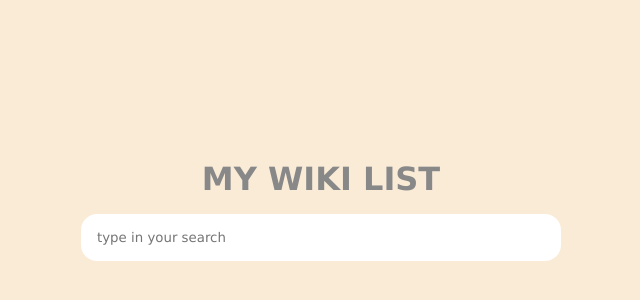
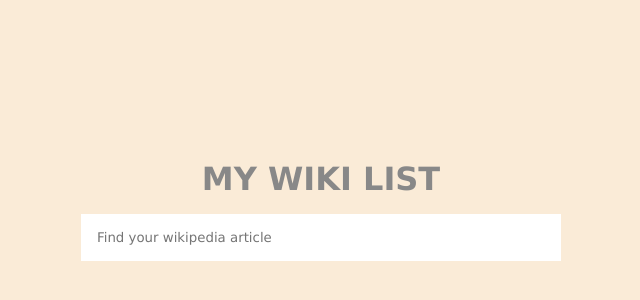
Before and after one commit to lukas-anci/wikiTask, a React (Create React App) app: page / in a window 1280 px wide. Shown: the part 166-466 px from the top of the page, without its empty margins (319-959 px from the left). Built offline with nearby package versions, Linux system fonts and the light colour scheme.

Commit message:
refactor SearchForm

```diff
--- a/src/App.css
+++ b/src/App.css
@@ -29,10 +29,6 @@ h1 {
 }
 
 .search-box {
-  /* display: flex; */
-  align-items: center;
-  justify-content: center;
-  border-radius: 1rem;
   overflow: hidden;
   width: 100%;
   max-width: 480px;
--- a/src/App.jsx
+++ b/src/App.jsx
@@ -1,8 +1,11 @@
-import { useEffect, useState } from 'react';
+import { useState } from 'react';
 import './App.css';
 
 import axios from 'axios';
 import Results from './components/Results';
+
+import SearchForm from './components/SearchForm';
+
 function App() {
   const [search, setSearch] = useState('');
   const [results, setResults] = useState([]);
@@ -45,37 +48,16 @@ function App() {
 
   return (
     <div className="App">
-      <header>
-        <h1>My wiki list</h1>
-        <form onSubmit={handleSearch} className="search-box">
-          <input
-            type="search"
-            placeholder="type in your search"
-            value={search}
-            onChange={(e) => setSearch(e.target.value)}
-            onBlur={() => {
-              setTimeout(() => {
-                setSuggestions([]);
-              }, 100);
-            }}
-          />
-          {suggestions &&
-            suggestions.map((suggestion, i) => (
-              <div
-                onClick={() => onSuggest(suggestion.title)}
-                className="suggestions"
-                key={i}
-              >
-                {suggestion.title}
-              </div>
-            ))}
-        </form>
-        {searchInfo.totalhits ? (
-          <p> Search Results: {searchInfo.totalhits}</p>
-        ) : (
-          ''
-        )}
-      </header>
+      <SearchForm
+        handleSearch={handleSearch}
+        search={search}
+        setSearch={setSearch}
+        setSuggestions={setSuggestions}
+        suggestions={suggestions}
+        onSuggest={onSuggest}
+        searchInfo={searchInfo}
+      />
+
       <Results deleteArticle={deleteArticle} results={results} />
     </div>
   );
--- /dev/null
+++ b/src/components/SearchForm.jsx
@@ -0,0 +1,45 @@
+const SearchForm = ({
+  handleSearch,
+  search,
+  setSearch,
+  setSuggestions,
+  suggestions,
+  onSuggest,
+  searchInfo,
+}) => {
+  return (
+    <header>
+      <h1>My wiki list</h1>
+      <form onSubmit={handleSearch} className="search-box">
+        <input
+          type="search"
+          placeholder="Find your wikipedia article"
+          value={search}
+          onChange={(e) => setSearch(e.target.value)}
+          onBlur={() => {
+            setTimeout(() => {
+              setSuggestions([]);
+            }, 100);
+          }}
+        />
+        {suggestions &&
+          suggestions.map((suggestion, i) => (
+            <div
+              onClick={() => onSuggest(suggestion.title)}
+              className="suggestions"
+              key={i}
+            >
+              {suggestion.title}
+            </div>
+          ))}
+      </form>
+      {searchInfo.totalhits ? (
+        <p> Search Results: {searchInfo.totalhits}</p>
+      ) : (
+        ''
+      )}
+    </header>
+  );
+};
+
+export default SearchForm;
```
